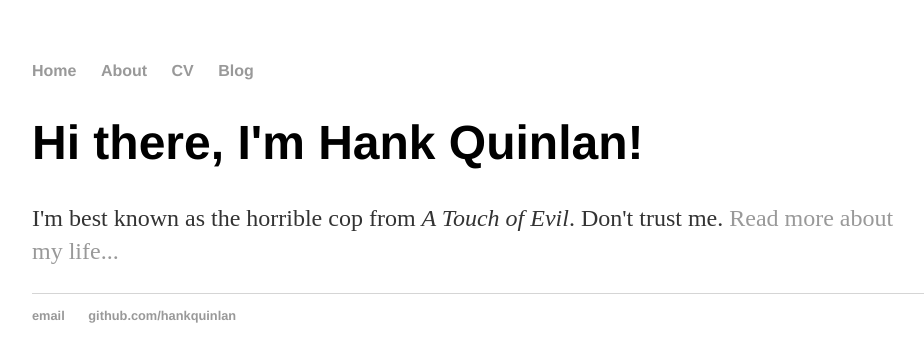
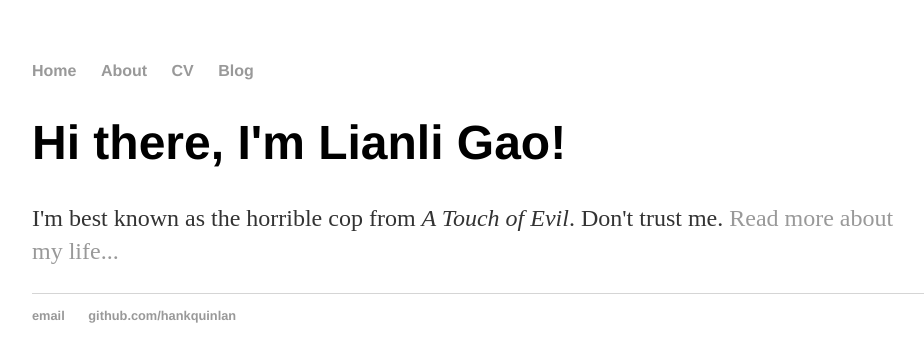
Before and after one commit to lianliGao/lianligao.github.io, a Jekyll site: the page built from index.html, in a window 1280 px wide. Shown: the top 362 px of the page, without its empty margins (160-1084 px from the left). Built offline with Jekyll 4.4.1, drawn with Linux system fonts in a browser that asks for light colours.

Commit message:
Update index.html

```diff
--- a/index.html
+++ b/index.html
@@ -4,6 +4,6 @@ title: Hank Quinlan, Horrible Cop
 ---
 
 		<div class="blurb">
-			<h1>Hi there, I'm Hank Quinlan!</h1>
+			<h1>Hi there, I'm Lianli Gao!</h1>
 			<p>I'm best known as the horrible cop from <em>A Touch of Evil</em>. Don't trust me. <a href="/about">Read more about my life...</a></p>
 		</div>
```
